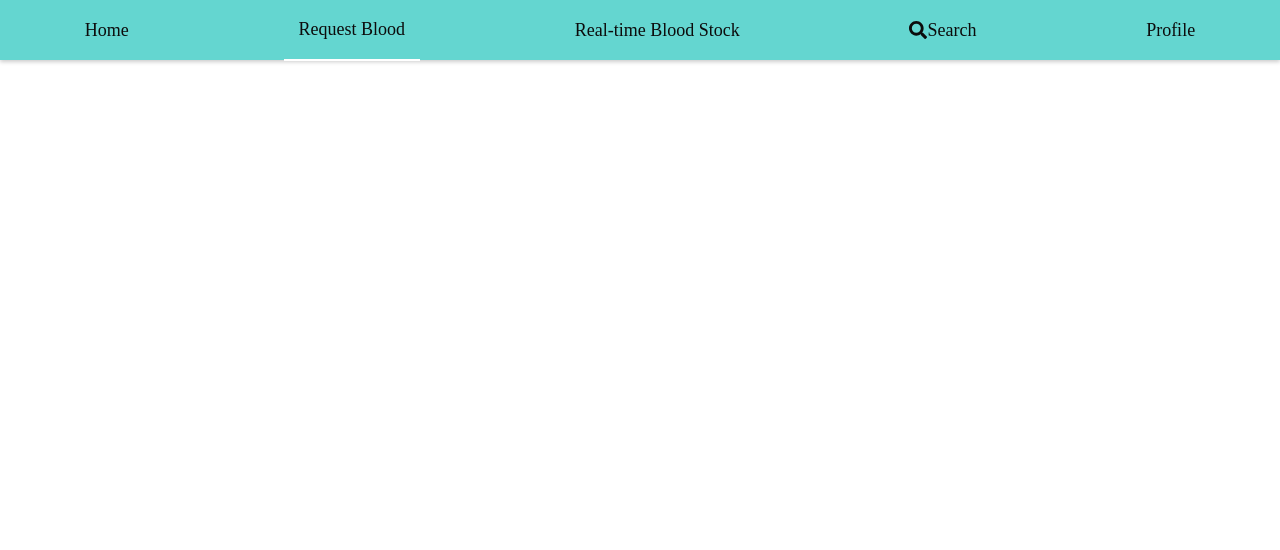
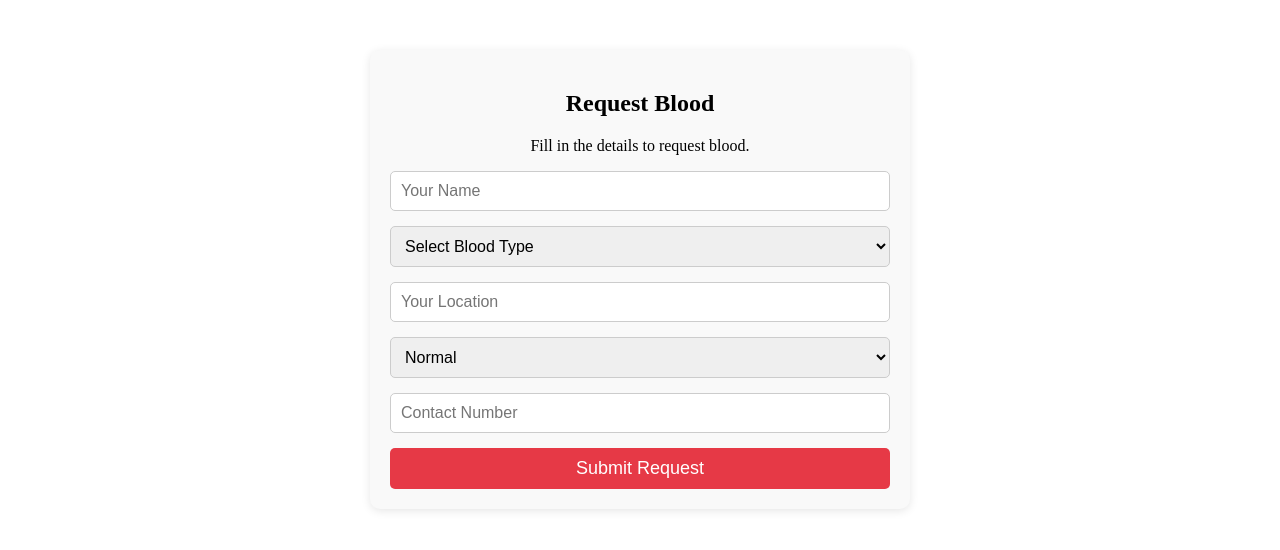
Before and after one commit to sshreya007/BloodDonationNetwork-Frontend, a React (Create React App) app: page /request-blood in a window 1280 px wide. Shown: the top 550 px of the page. Built offline with nearby package versions, Linux system fonts and the light colour scheme.

Commit message:
fourth commit requestblood feature added

```diff
--- a/src/components/Navbar/Navbar.js
+++ b/src/components/Navbar/Navbar.js
@@ -14,6 +14,7 @@ const Navbar = () => {
       <Link to="/search" className={location.pathname === "/search" ? styles.active : ""}>
       <FaSearch className="search-icon" />Search
       </Link>
+      <Link to="/events" className={location.pathname === "/events" ? "active" : ""}>Events</Link>
       <Link to="/profile" className={location.pathname === "/profile" ? styles.active : ""}>Profile</Link>
     </nav>
   );
--- a/src/components/RequestBlood/RequestBlood.js
+++ b/src/components/RequestBlood/RequestBlood.js
@@ -1,14 +1,117 @@
-import React from 'react';
-import Navbar from "../Navbar/Navbar";
+import React, { useState } from "react";
 
 const RequestBlood = () => {
+  const [formData, setFormData] = useState({
+    name: "",
+    bloodType: "",
+    location: "",
+    urgency: "Normal",
+    contact: "",
+  });
+
+  // Handle input change
+  const handleChange = (e) => {
+    setFormData({ ...formData, [e.target.name]: e.target.value });
+  };
+
+  // Handle form submission
+  const handleSubmit = (e) => {
+    e.preventDefault();
+    console.log("Blood request submitted:", formData);
+    alert("Your blood request has been submitted!");
+    // Here, you can send the data to the backend API
+  };
+
   return (
-    <div>
-      <Navbar />
-      <h1>Request Blood Page</h1>
-      {/* Add your request blood form here */}
+    <div style={styles.container}>
+      <h2>Request Blood</h2>
+      <p>Fill in the details to request blood.</p>
+
+      <form onSubmit={handleSubmit} style={styles.form}>
+        <input
+          type="text"
+          name="name"
+          placeholder="Your Name"
+          value={formData.name}
+          onChange={handleChange}
+          required
+          style={styles.input}
+        />
+
+        <select name="bloodType" value={formData.bloodType} onChange={handleChange} required style={styles.input}>
+          <option value="">Select Blood Type</option>
+          <option value="A+">A+</option>
+          <option value="A-">A-</option>
+          <option value="B+">B+</option>
+          <option value="B-">B-</option>
+          <option value="O+">O+</option>
+          <option value="O-">O-</option>
+          <option value="AB+">AB+</option>
+          <option value="AB-">AB-</option>
+        </select>
+
+        <input
+          type="text"
+          name="location"
+          placeholder="Your Location"
+          value={formData.location}
+          onChange={handleChange}
+          required
+          style={styles.input}
+        />
+
+        <select name="urgency" value={formData.urgency} onChange={handleChange} style={styles.input}>
+          <option value="Normal">Normal</option>
+          <option value="Urgent">Urgent</option>
+        </select>
+
+        <input
+          type="text"
+          name="contact"
+          placeholder="Contact Number"
+          value={formData.contact}
+          onChange={handleChange}
+          required
+          style={styles.input}
+        />
+
+        <button type="submit" style={styles.button}>Submit Request</button>
+      </form>
     </div>
   );
 };
 
+// Inline Styles
+const styles = {
+  container: {
+    maxWidth: "500px",
+    margin: "50px auto",
+    padding: "20px",
+    backgroundColor: "#f9f9f9",
+    borderRadius: "10px",
+    boxShadow: "0 2px 10px rgba(0,0,0,0.1)",
+    textAlign: "center",
+  },
+  form: {
+    display: "flex",
+    flexDirection: "column",
+    gap: "15px",
+  },
+  input: {
+    padding: "10px",
+    fontSize: "16px",
+    borderRadius: "5px",
+    border: "1px solid #ccc",
+  },
+  button: {
+    padding: "10px",
+    fontSize: "18px",
+    backgroundColor: "#e63946",
+    color: "#fff",
+    border: "none",
+    borderRadius: "5px",
+    cursor: "pointer",
+  },
+};
+
 export default RequestBlood;
```
Also changed, not shown: public/bg/first.png (added).
